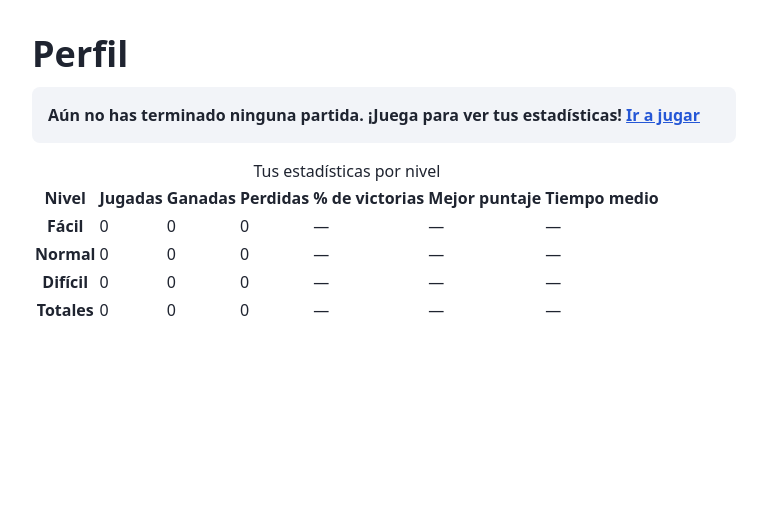
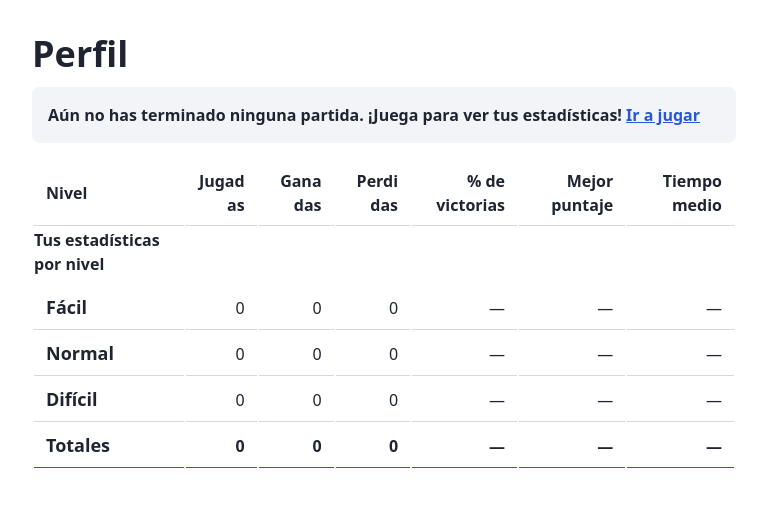
Before and after one commit to KevinV7/Game-Puzzle, a Django app: page /perfil/ in a window 1280 px wide. Shown: the part 65-572 px from the top of the page, without its empty margins (256-1023 px from the left). Run offline with Django 5.2, Linux system fonts and the light colour scheme; the visitor is signed in with stand-in values (Sample User, id 1); data comes from the database, SQL or seed files in the repository; data that the repository does not hold is empty; parts of the project's set-up code (start-up, migrations or seed data) failed here and were passed over.

Commit message:
feat(scoring): style the Perfil table to stack as label/value cards below 40rem
The header row is clipped, not hidden, so the table keeps its semantics.
Adds the visually-hidden helper used by the totals best-score hint.

```diff
--- a/static/css/site.css
+++ b/static/css/site.css
@@ -367,6 +367,76 @@ button,
   outline-offset: 2px;
 }
 
+/* Stats table (Perfil). Below 40rem each row stacks into a card of label/value
+   pairs read from data-label, and the header row stays available to assistive
+   technology but is clipped, never hidden with overflow. From 40rem up it is a
+   normal table. */
+.visually-hidden,
+.stats-table thead {
+  position: absolute;
+  width: 1px;
+  height: 1px;
+  margin: -1px;
+  padding: 0;
+  border: 0;
+  white-space: nowrap;
+  clip: rect(0 0 0 0);
+  clip-path: inset(50%);
+}
+
+.stats-table {
+  display: block;
+  width: 100%;
+  margin: 0 0 1rem;
+}
+
+.stats-table caption {
+  display: block;
+  margin-bottom: 0.5rem;
+  font-weight: 700;
+  text-align: left;
+}
+
+.stats-table tbody {
+  display: block;
+}
+
+.stats-table tr {
+  display: grid;
+  grid-template-columns: minmax(0, 1fr) auto;
+  gap: 0.25rem 1rem;
+  margin: 0 0 0.75rem;
+  padding: 0.75rem;
+  background: var(--color-surface);
+  border: 1px solid var(--color-border);
+  border-radius: var(--radius);
+}
+
+.stats-table .stats-total {
+  border-color: var(--color-accent);
+}
+
+.stats-table th[scope="row"] {
+  grid-column: 1 / -1;
+  font-size: 1.125rem;
+  text-align: left;
+}
+
+.stats-table td {
+  grid-column: 1 / -1;
+  display: flex;
+  justify-content: space-between;
+  gap: 1rem;
+  text-align: right;
+}
+
+.stats-table td::before {
+  content: attr(data-label);
+  font-weight: 600;
+  color: var(--color-muted);
+  text-align: left;
+}
+
 @media (min-width: 40rem) {
   .level-list {
     grid-template-columns: repeat(3, 1fr);
@@ -388,4 +458,53 @@ button,
     width: auto;
     min-width: 20rem;
   }
+
+  .stats-table {
+    display: table;
+  }
+
+  .stats-table thead {
+    position: static;
+    display: table-header-group;
+    width: auto;
+    height: auto;
+    margin: 0;
+    white-space: normal;
+    clip: auto;
+    clip-path: none;
+  }
+
+  .stats-table tbody {
+    display: table-row-group;
+  }
+
+  .stats-table tr {
+    display: table-row;
+    margin: 0;
+    padding: 0;
+    background: none;
+    border: 0;
+  }
+
+  .stats-table th,
+  .stats-table td {
+    display: table-cell;
+    padding: 0.5rem 0.75rem;
+    border-bottom: 1px solid var(--color-border);
+    text-align: right;
+  }
+
+  .stats-table th:first-child {
+    text-align: left;
+  }
+
+  .stats-table td::before {
+    content: none;
+  }
+
+  .stats-table .stats-total th,
+  .stats-table .stats-total td {
+    font-weight: 700;
+    border-bottom-color: var(--color-accent);
+  }
 }
```
Also changed, not shown: scoring/tests/test_profile.py (+21 -1 lines).
